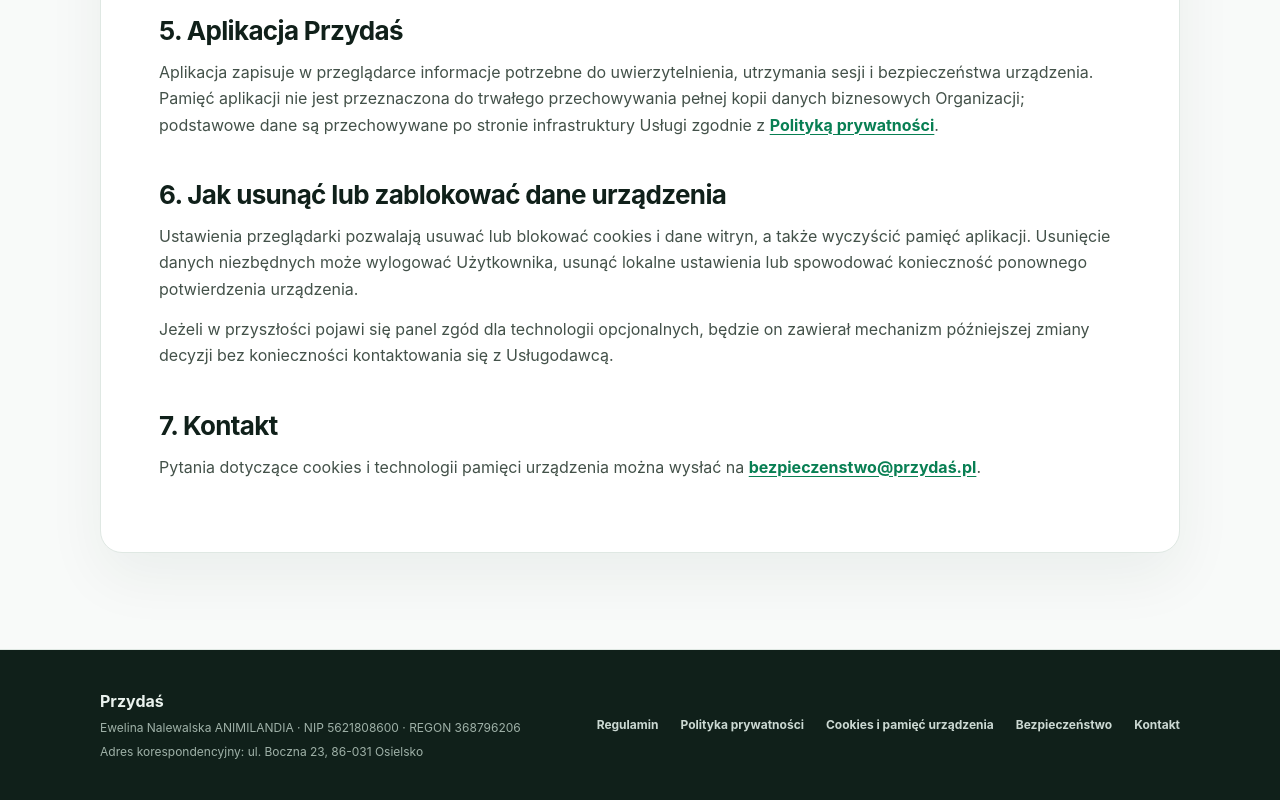
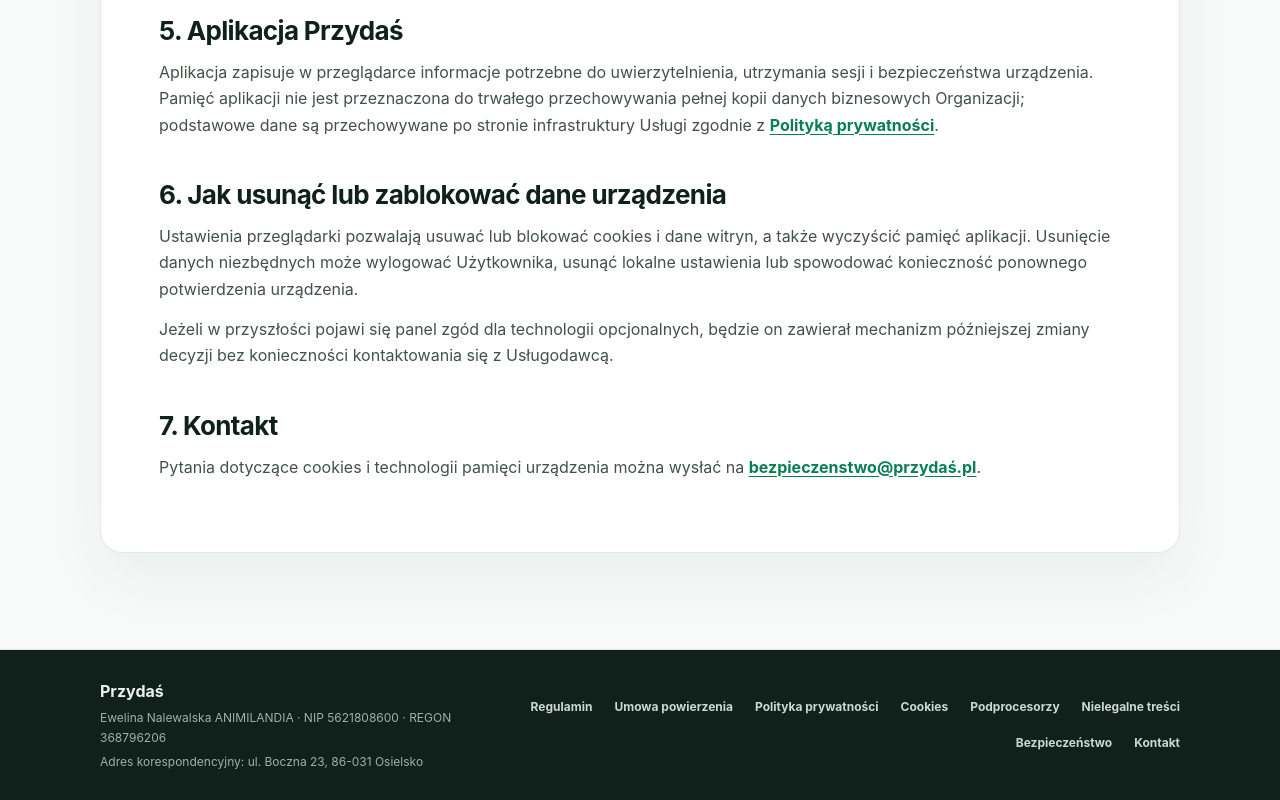
Before and after one commit to maraz12-sys/przydas-website, an Astro site: page /cookies in a window 1280 px wide. Shown: the part 1659-2459 px from the top of the page. Built offline with nearby package versions, Linux system fonts and the light colour scheme; Astro itself is replaced by a stand-in of ours.

Commit message:
Version and cross-link legal documents

```diff
--- a/src/layouts/LegalLayout.astro
+++ b/src/layouts/LegalLayout.astro
@@ -4,6 +4,7 @@
   description,
   eyebrow = 'Dokumenty Przydasia',
   updated = '04.09.2026',
+  version = '2.0',
 } = Astro.props;
 ---
 <!doctype html>
@@ -39,7 +40,7 @@
         <h1>{title}</h1>
         <p>{description}</p>
         <div class="meta">
-          <span>Wersja 1.1</span>
+          <span>Wersja {version}</span>
           <span>Aktualizacja: {updated}</span>
         </div>
       </div>
@@ -58,8 +59,11 @@
         </div>
         <nav aria-label="Stopka dokumentów">
           <a href="/regulamin">Regulamin</a>
+          <a href="/umowa-powierzenia">Umowa powierzenia</a>
           <a href="/polityka-prywatnosci">Polityka prywatności</a>
-          <a href="/cookies">Cookies i pamięć urządzenia</a>
+          <a href="/cookies">Cookies</a>
+          <a href="/podprocesorzy">Podprocesorzy</a>
+          <a href="/zglos-nielegalna-tresc">Nielegalne treści</a>
           <a href="/bezpieczenstwo">Bezpieczeństwo</a>
           <a href="/kontakt">Kontakt</a>
         </nav>
```
